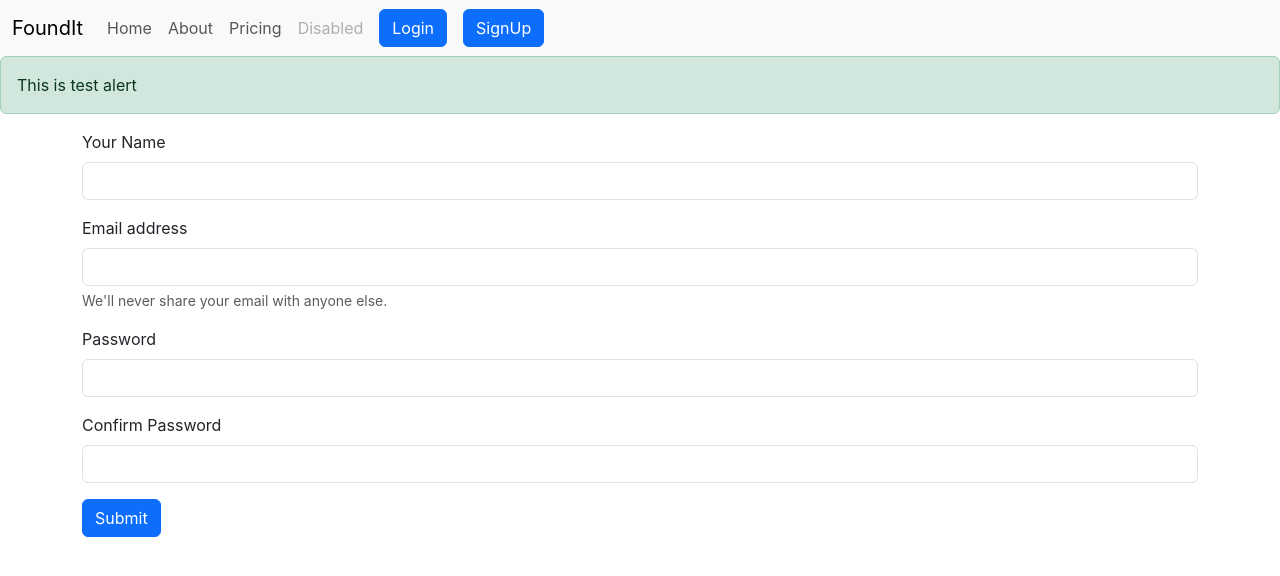
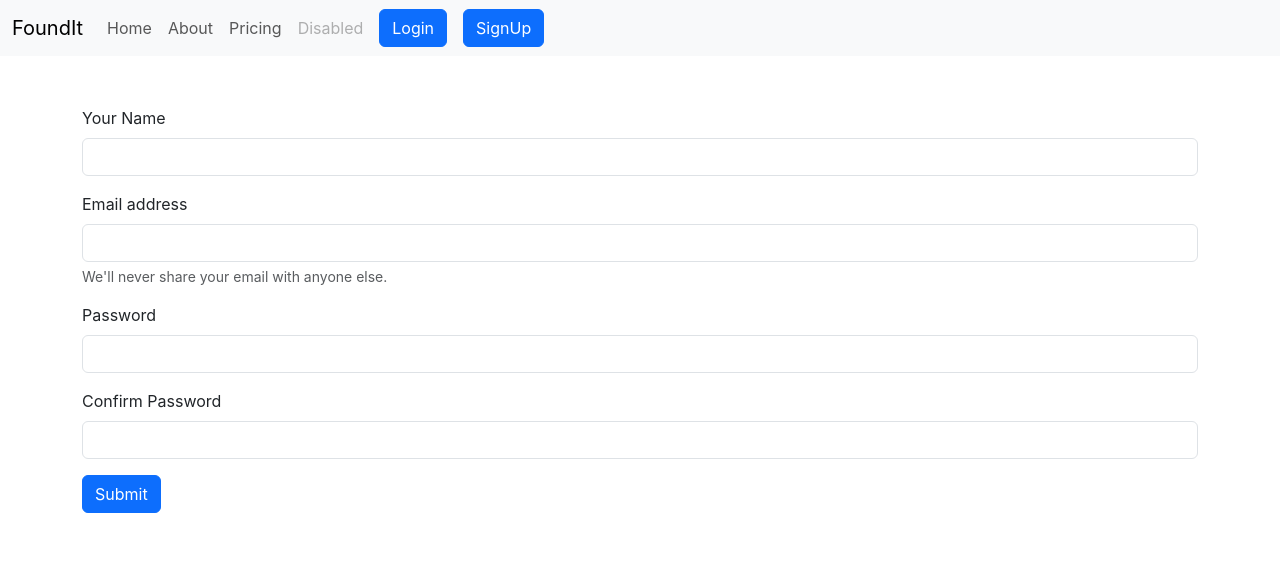
Before and after one commit to BeastAbhi/foundit_frontend, a React (Create React App) app: page /signup in a window 1280 px wide. Shown: the top 576 px of the page. Built offline with nearby package versions, Linux system fonts and the light colour scheme; no server answers.

Commit message:
added alert context

```diff
--- a/src/App.js
+++ b/src/App.js
@@ -7,25 +7,27 @@ import PostState from "./context/posts/PostState";
 import Alert from "./components/Alert";
 import Login from "./components/Login";
 import Signup from "./components/Signup";
-
+import AlertState from "./context/alerts/AlertState";
 
 function App() {
   return (
     <div className="App">
+      <AlertState>
         <PostState>
           <BrowserRouter>
             <Navbar />
-          <Alert message="This is test alert"/>
+            <Alert message="This is test alert" />
             <div className="container">
               <Routes>
                 <Route path="/" element={<Home />}></Route>
                 <Route path="/about" element={<About />}></Route>
-              <Route path="/login" element={<Login/>}></Route>
-              <Route path="/signup" element={<Signup/>}></Route>
+                <Route path="/login" element={<Login />}></Route>
+                <Route path="/signup" element={<Signup />}></Route>
               </Routes>
             </div>
           </BrowserRouter>
         </PostState>
+      </AlertState>
     </div>
   );
 }
--- a/src/components/Alert.js
+++ b/src/components/Alert.js
@@ -1,10 +1,13 @@
-import React from "react";
+import React, { useContext } from "react";
+import alertContext from "../context/alerts/alertContext";
 
-function Alert(props) {
+function Alert() {
+  const context = useContext(alertContext)
+  const {message, type} = context
   return (
     <div>
-      <div className="alert alert-success" role="alert">
-        {props.message}
+      <div className={`alert alert-${type} alert-dismissible fade show`} role="alert">
+        <strong>{message}</strong>
       </div>
     </div>
   );
--- a/src/components/Login.js
+++ b/src/components/Login.js
@@ -1,7 +1,10 @@
-import React, { useState } from "react";
-import { useNavigate, useNavigationType } from "react-router-dom";
+import React, { useContext, useState } from "react";
+import { useNavigate } from "react-router-dom";
+import alertContext from "../context/alerts/alertContext";
 
 function Login() {
+  const context = useContext(alertContext)
+  const {showAlert} = context;
   const [loginDetails, setLoginDetails] = useState({ email: "", password: "" });
   // useNavigate hook is use to redirect the user to another location
   let navigate = useNavigate()
@@ -20,9 +23,10 @@ function Login() {
         //save the authtoken and Redirect
         localStorage.setItem('token', json.authtoken)
         navigate('/')
+      showAlert('Loggedin Succesfully','success')
     }
     else{
-        alert(json.error)
+      showAlert(json.error,'danger')
     }
   };
   const setValues = (e) => {
--- a/src/components/PostComponents/ActivePostItem.js
+++ b/src/components/PostComponents/ActivePostItem.js
@@ -1,7 +1,10 @@
 import React, { useContext } from "react";
 import postContext from "../../context/posts/postContext";
+import alertContext from "../../context/alerts/alertContext";
 
 function ActivePostItem(props) {
+  const alertcon = useContext(alertContext);
+  const {showAlert} = alertcon;
   const context = useContext(postContext);
   const { deletePost } = context;
   const { Visibality, updatePost, ActualPost, changeVisibality } = props;
@@ -31,6 +34,7 @@ function ActivePostItem(props) {
                 className="bi bi-recycle mx-2"
                 onClick={() => {
                   deletePost(ActualPost._id);
+                  showAlert('Deleted successfully','success')
                 }}
               >
                 🗑️
--- a/src/components/PostComponents/AddPostForm.js
+++ b/src/components/PostComponents/AddPostForm.js
@@ -1,7 +1,10 @@
 import React, { useContext, useState } from "react";
 import postContext from "../../context/posts/postContext";
+import alertContext from "../../context/alerts/alertContext";
 
 function AddPostForm(props) {
+  const alertcon = useContext(alertContext);
+  const {showAlert} = alertcon;
   const { changeFormVisibality, formVisibality } = props;
   const context = useContext(postContext);
   const { addPost } = context;
@@ -38,9 +41,10 @@ function AddPostForm(props) {
           post.description,
           post.imageId
         );
+        showAlert('Post added','success')
       })
       .catch((err) => {
-        console.log(err);
+        showAlert(err,'danger')
       });
     setPost({
       itemName: "",
--- a/src/components/PostComponents/PostItem.js
+++ b/src/components/PostComponents/PostItem.js
@@ -1,6 +1,4 @@
-import React, { useContext, useState } from "react";
-import postContext from "../../context/posts/postContext";
-
+import React from "react";
 
 function PostItem(props) {
 
--- a/src/components/PostComponents/Posts.js
+++ b/src/components/PostComponents/Posts.js
@@ -2,8 +2,11 @@ import React, { useContext, useEffect, useRef, useState } from "react";
 import postContext from "../../context/posts/postContext";
 import PostItem from "./PostItem";
 import ActivePostItem from "./ActivePostItem";
+import alertContext from "../../context/alerts/alertContext";
 
-const Posts = (props) => {
+const Posts = () => {
+  const alertcon = useContext(alertContext);
+  const {showAlert} = alertcon;
   const context = useContext(postContext);
   const { posts, getPosts, editPost } = context;
   useEffect(() => {
@@ -51,6 +54,7 @@ const Posts = (props) => {
     );
     refClose.current.click();
     setVisibality(!Visibality);
+    showAlert('Updated successfully','success')
   };
 
   const onChange = (e) => {
--- a/src/components/Signup.js
+++ b/src/components/Signup.js
@@ -1,7 +1,10 @@
-import React, { useState } from "react";
+import React, { useContext, useState } from "react";
 import { useNavigate } from "react-router-dom";
+import alertContext from "../context/alerts/alertContext";
 
 function Signup() {
+  const context = useContext(alertContext)
+  const {showAlert} = context;
   const [loginDetails, setLoginDetails] = useState({
     name: "",
     email: "",
@@ -25,13 +28,14 @@ function Signup() {
       if(json.success){
         localStorage.setItem('token', json.authtoken)
         navigate('/')
+        showAlert('Account Created Successfully','success')
       }
       else{
-        alert(json.error)
+        showAlert(json.error,'danger')
       }
     }
     else{
-        alert("Passwords dous't  match")
+        showAlert("Passwords dous't  match",'danger')
     }
   };
   const setValues = (e) => {
--- /dev/null
+++ b/src/context/alerts/AlertState.js
@@ -0,0 +1,23 @@
+import React, { useState } from 'react'
+import AlertContext from './alertContext'
+import { type } from '@testing-library/user-event/dist/type'
+function AlertState(props) {
+    const [message, setMessage] = useState(null);
+    const [type, setType] = useState(null)
+    const showAlert = (messa, typ) =>{
+        setMessage(messa)
+        setType(typ)
+      setTimeout(() =>{
+        setMessage(null)
+        setType(null)
+      }, 1500);
+    }
+  return (
+    <AlertContext.Provider value={{showAlert, message, type}}>
+      {/* this line is compersory for using context api */}
+      {props.children}
+    </AlertContext.Provider>
+  )
+}
+
+export default AlertState
--- /dev/null
+++ b/src/context/alerts/alertContext.js
@@ -0,0 +1,5 @@
+import { createContext } from "react";
+
+const alertContext = createContext()
+
+export default alertContext;
```
Lines whose indentation alone changed are shown as unchanged.
